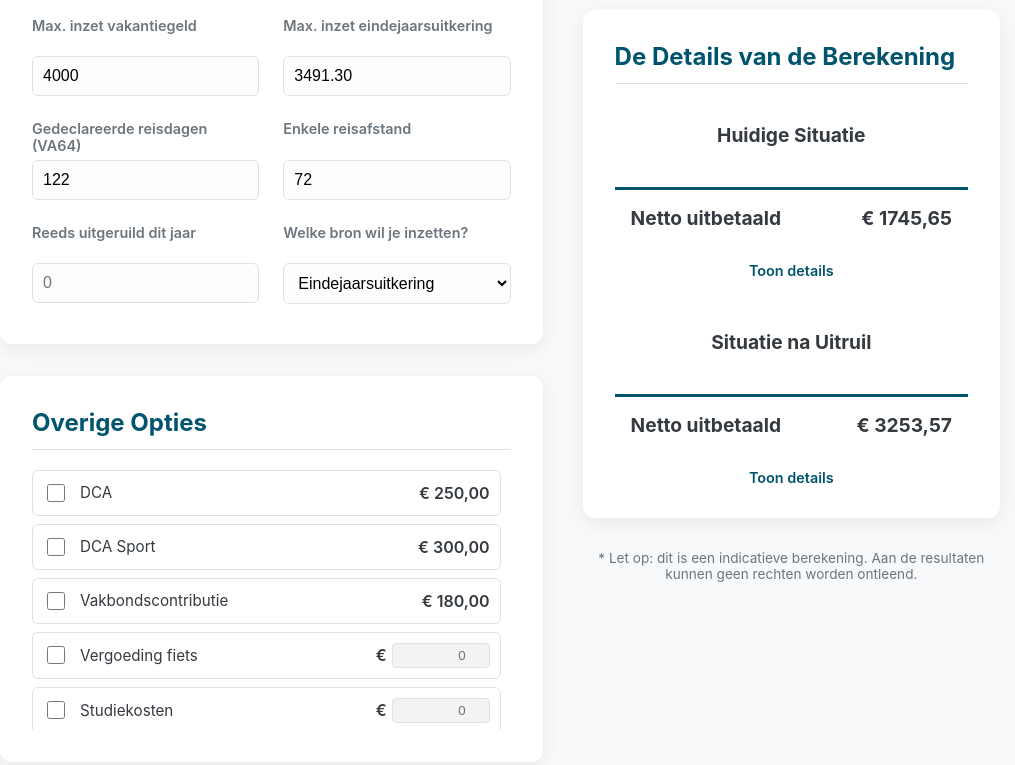
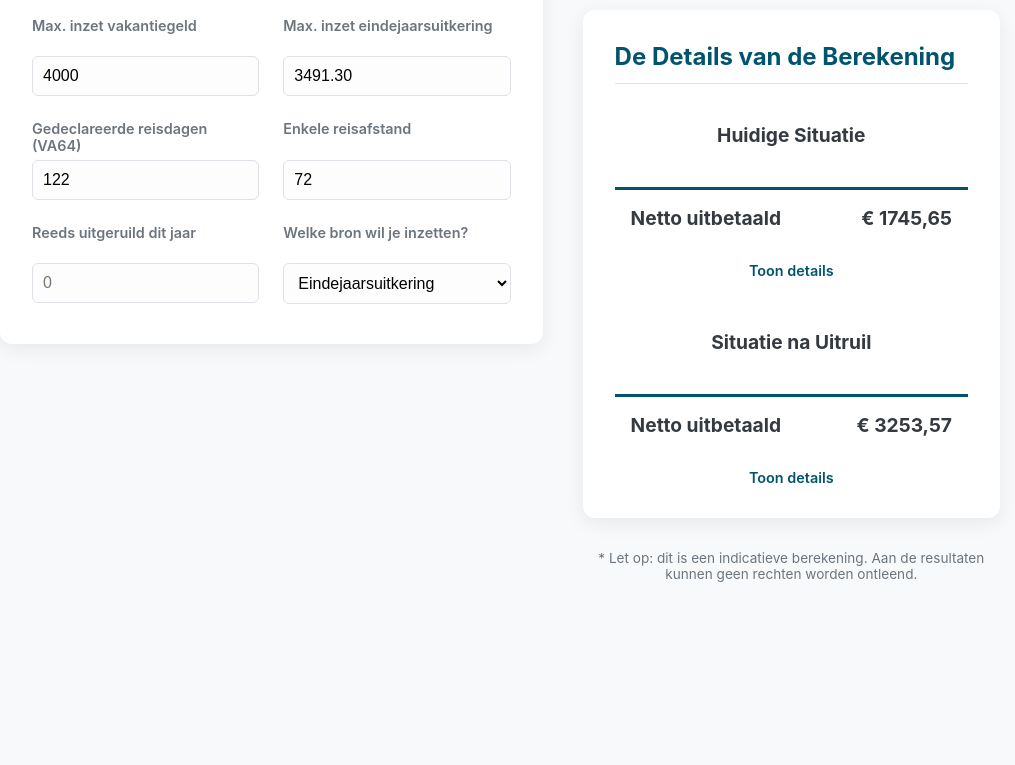
Before and after one commit to edheer/WUROptareRekentool, a plain HTML site: page index.html in a window 1280 px wide. Shown: the part 433-1198 px from the top of the page, without its empty margins (140-1155 px from the left). After the commit the page ends 1069 px from the top, so only its background shows below. Drawn offline with Linux system fonts and the light colour scheme.

Commit message:
overige opties eruit

```diff
--- a/index.html
+++ b/index.html
@@ -43,17 +43,6 @@
         .progress-bar-inner.is-normal { background-color: var(--wur-groen-primair); }
         .progress-bar-inner.is-warning { background-color: var(--kleur-oranje); }
         .progress-bar-inner.is-danger { background-color: var(--kleur-rood); }
-
-        .options-list { max-height: 260px; overflow-y: auto; padding-right: 10px; }
-        .option { display: grid; grid-template-columns: auto 1fr auto; align-items: center; gap: 12px; padding: 10px; margin-bottom: 8px; border-radius: 6px; border: 1px solid var(--border-kleur); }
-        .option.selected { background-color: #eaf3eb; border-color: var(--wur-groen-primair); }
-        .option input[type="checkbox"] { width: 18px; height: 18px; cursor: pointer; }
-        .option label { cursor: pointer; font-size: 0.95rem; }
-        .option .cost, .option .input-group-option { font-weight: 600; text-align: right; }
-        .option .input-group-option { display: flex; align-items: center; }
-        .option .input-group-option span { margin-right: 5px; }
-        .option input[type="number"] { width: 80px; padding: 4px 8px; border-radius: 4px; border: 1px solid var(--border-kleur); text-align: right; }
-        .option input[type="number"]:disabled { background-color: #f1f3f5; cursor: not-allowed; }
 
         .hero-result { text-align: center; padding: 1.5rem; background-color: #eaf3eb; border-radius: 8px; }
         .hero-result .label { font-size: 1.2rem; color: var(--wur-groen-primair); font-weight: 600; }
@@ -107,10 +96,6 @@
                     <div class="input-group"><label for="keuze_inzet">Welke bron wil je inzetten?</label><select id="keuze_inzet"><option value="eindejaarsuitkering">Eindejaarsuitkering</option><option value="vakantiegeld">Vakantiegeld</option></select></div>
                 </div>
             </div>
-            <div class="card">
-                <h2>Overige Opties</h2>
-                <div class="options-list" id="options-container"></div>
-            </div>
         </div>
 
         <!-- RECHTER KOLOM: RESULTATEN -->
@@ -146,7 +131,6 @@
                     </div>
                 </div>
             </div>
-            <!-- DISCLAIMER IS HIER GEPLAATST -->
             <p class="footer-disclaimer">* Let op: dit is een indicatieve berekening. Aan de resultaten kunnen geen rechten worden ontleend.</p>
         </div>
     </div>
@@ -158,13 +142,6 @@ document.addEventListener('DOMContentLoaded', () => {
     const BELASTING_PERCENTAGE = 0.50;
     const KM_VERGOEDING_STANDAARD = 0.14;
     const KM_VERGOEDING_FISCAAL = 0.23;
-    const optareOptions = [
-        { id: 'dca', name: 'DCA', type: 'checkbox', cost: 250 },
-        { id: 'dca-sport', name: 'DCA Sport', type: 'checkbox', cost: 300 },
-        { id: 'vakbond', name: 'Vakbondscontributie', type: 'checkbox', cost: 180 },
-        { id: 'fiets', name: 'Vergoeding fiets', type: 'input', cost: 0, maxValue: 1500 },
-        { id: 'studie', name: 'Studiekosten', type: 'input', cost: 0, maxValue: 5000 }
-    ];
 
     const inputs = {
         max_vakantiegeld: document.getElementById('max_vakantiegeld'),
@@ -176,7 +153,6 @@ document.addEventListener('DOMContentLoaded', () => {
     };
 
     const outputs = {
-        optionsContainer: document.getElementById('options-container'),
         budget_bron_naam: document.getElementById('budget_bron_naam'),
         budget_bron_totaal: document.getElementById('budget_bron_totaal'),
         budget_inzet: document.getElementById('budget_inzet'),
@@ -195,16 +171,6 @@ document.addEventListener('DOMContentLoaded', () => {
     const formatCurrency = (value) => `€ ${value.toFixed(2).replace('.', ',')}`;
 
     function initializeTool() {
-        optareOptions.forEach(option => {
-            const optionDiv = document.createElement('div');
-            optionDiv.className = 'option';
-            let controlHtml = (option.type === 'input')
-                ? `<div class="input-group-option"><span>€</span><input type="number" id="input-${option.id}" class="option-input" placeholder="0" min="0" max="${option.maxValue || ''}" disabled></div>`
-                : `<span class="cost">${formatCurrency(option.cost)}</span>`;
-            optionDiv.innerHTML = `<input type="checkbox" id="${option.id}" data-cost="${option.cost}" data-type="${option.type}"><label for="${option.id}">${option.name}</label>${controlHtml}`;
-            outputs.optionsContainer.appendChild(optionDiv);
-        });
-
         document.body.addEventListener('input', updateCalculations);
 
         document.querySelectorAll('.toggle-details-btn').forEach(button => {
@@ -233,26 +199,8 @@ document.addEventListener('DOMContentLoaded', () => {
         const totaalMogelijkFiscaal = v.km_fiscaal * 2 * v.reisdagen_gedeclareerd * KM_VERGOEDING_FISCAAL;
         const standaardVergoeding = km_afgetopt * v.reisdagen_gedeclareerd * KM_VERGOEDING_STANDAARD;
         const teBenuttenReiskosten = totaalMogelijkFiscaal - standaardVergoeding;
-        const reiskostenUitruilBedrag = Math.max(0, teBenuttenReiskosten - v.reeds_uitgeruild);
+        const totaalIngezetBedrag = Math.max(0, teBenuttenReiskosten - v.reeds_uitgeruild); // Dit is nu het enige ingezette bedrag
 
-        let otherOptionsCost = 0;
-        outputs.optionsContainer.querySelectorAll('.option').forEach(optionDiv => {
-            const checkbox = optionDiv.querySelector('input[type="checkbox"]');
-            const numberInput = optionDiv.querySelector('input[type="number"]');
-            optionDiv.classList.toggle('selected', checkbox.checked);
-            if (checkbox.checked) {
-                if (checkbox.dataset.type === 'input' && numberInput) {
-                    numberInput.disabled = false;
-                    otherOptionsCost += parseFloat(numberInput.value) || 0;
-                } else {
-                    otherOptionsCost += parseFloat(checkbox.dataset.cost);
-                }
-            } else {
-                if (numberInput) numberInput.disabled = true;
-            }
-        });
-
-        const totaalIngezetBedrag = reiskostenUitruilBedrag + otherOptionsCost;
         const brutoBronHuidig = (v.keuze_inzet === 'vakantiegeld') ? v.max_vakantiegeld : v.max_eindejaarsuitkering;
 
         const belastingHuidig = brutoBronHuidig * BELASTING_PERCENTAGE;
```
